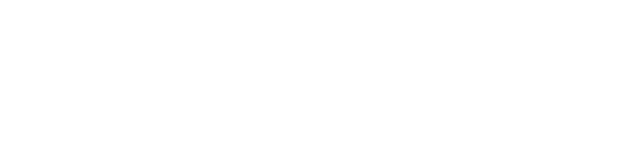
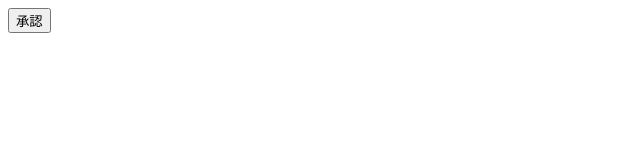
Before and after one commit to taiyoham52/github-learn, a plain HTML site: page index.html in a window 1280 px wide. Shown: the whole page, without its empty margins (0-640 px from the left). Drawn offline with Linux system fonts and the light colour scheme.

Commit message:
承認ボタン追加 (#1)
プルリクエストによって追加しました。

```diff
--- a/index.html
+++ b/index.html
@@ -8,7 +8,7 @@
 </head>
 
 <body>
-
+    <button>承認</button>
 </body>
 
 </html>
```
